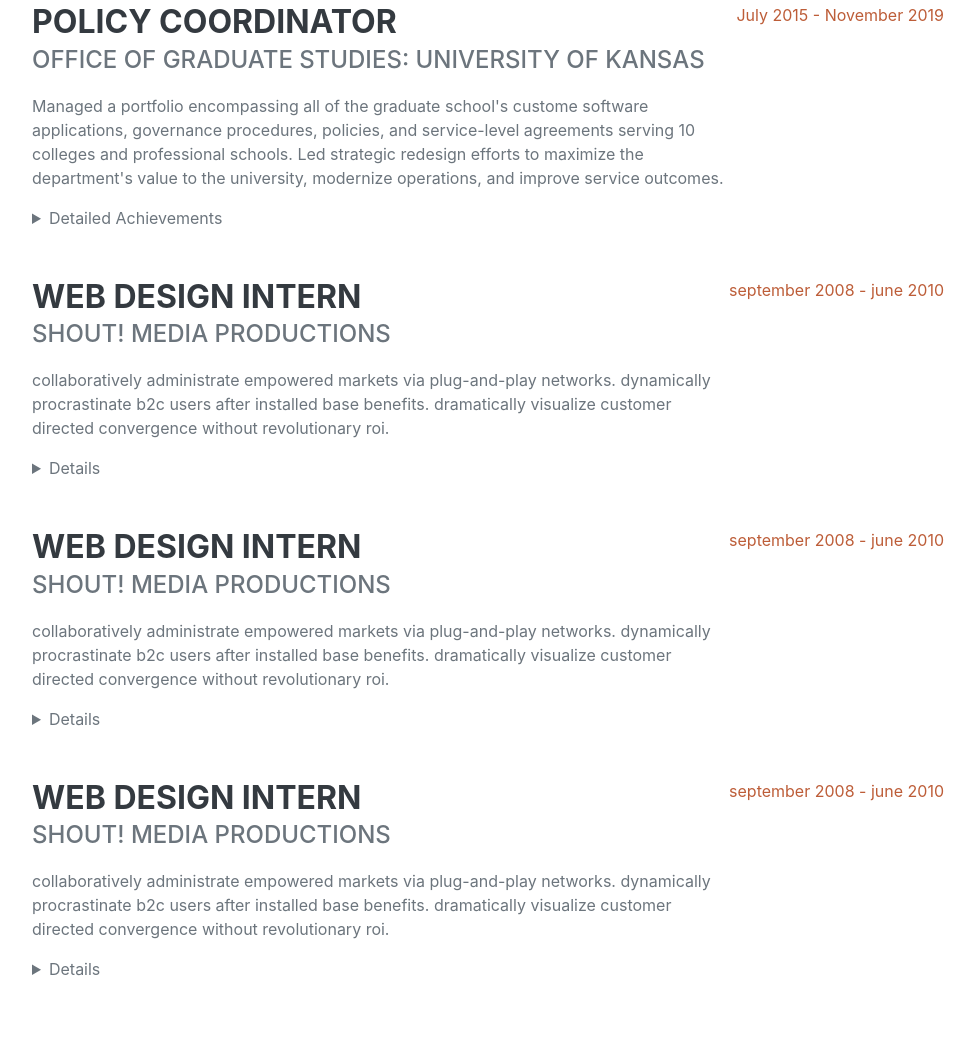
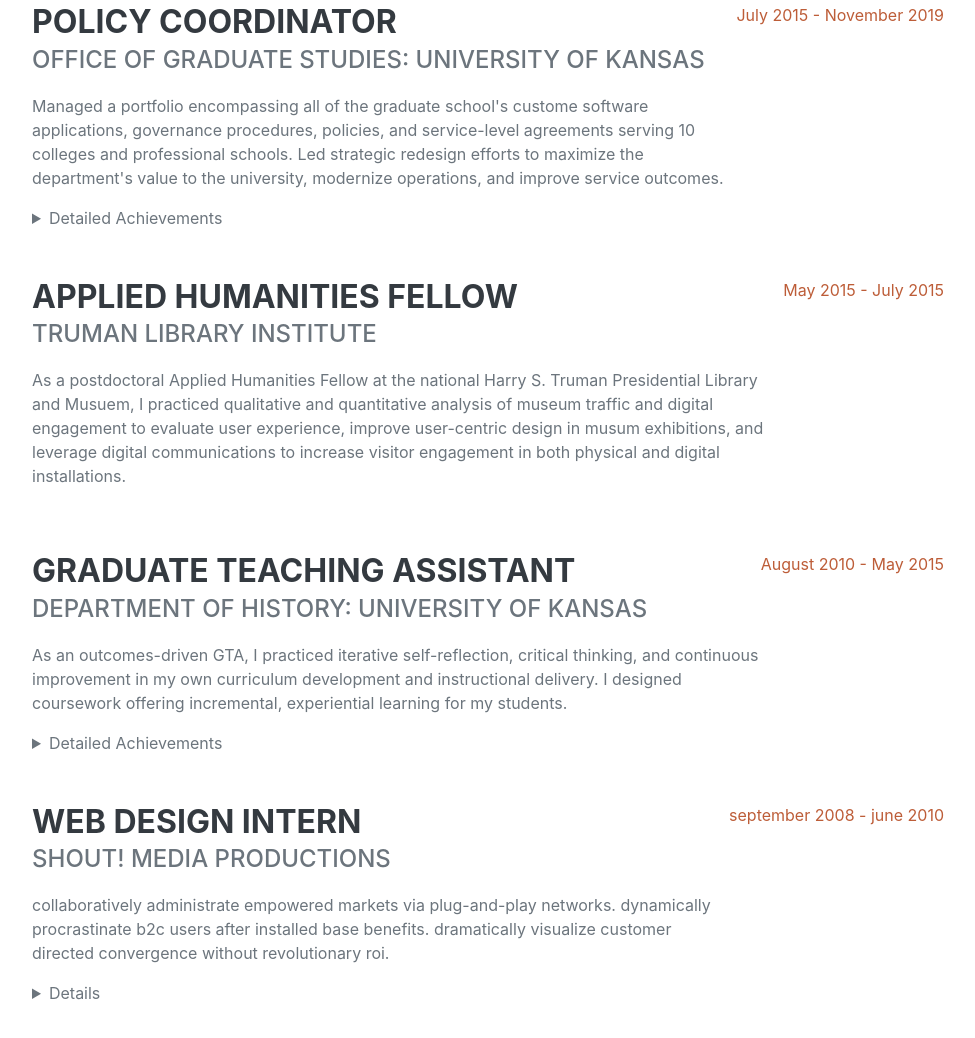
Before and after one commit to amberts/cloud-resume-challenge-aws-frontend, a plain HTML site: page index.html in a window 1280 px wide. Shown: the part 2266-3304 px from the top of the page, without its empty margins (288-1263 px from the left). Drawn offline with nearby package versions, Linux system fonts and the light colour scheme; a web font is replaced by a local one.

Commit message:
completed fellowship and gta roles; fixed another formatting error I created

```diff
--- a/index.html
+++ b/index.html
@@ -192,29 +192,35 @@
                     </div>
                     <div class="d-flex flex-column flex-md-row justify-content-between mb-5">
                         <div class="flex-grow-1">
-                            <h3 class="mb-0">web design intern</h3>
-                            <div class="subheading mb-3">shout! media productions</div>
-                            <p>collaboratively administrate empowered markets via plug-and-play networks. dynamically procrastinate b2c users after installed base benefits. dramatically visualize customer directed convergence without revolutionary roi.</p>
-                            <details>
+                            <h3 class="mb-0">Applied Humanities Fellow</h3>
+                            <div class="subheading mb-3">Truman Library Institute</div>
+                            <p>As a postdoctoral Applied Humanities Fellow at the national Harry S. Truman Presidential Library and Musuem, I practiced qualitative and quantitative analysis of museum traffic and digital engagement to evaluate user experience, improve user-centric design in musum exhibitions, and leverage digital communications to increase visitor engagement in both physical and digital installations.</p>
+<!--                            <details>
                                <ul>
                                 <li></li>
                                </ul>
-                            </details>
+                            </details>    -->
                             </div>
-                        <div class="flex-shrink-0"><span class="text-primary">september 2008 - june 2010</span></div>
+                        <div class="flex-shrink-0"><span class="text-primary">May 2015 - July 2015</span></div>
                     </div>
                     <div class="d-flex flex-column flex-md-row justify-content-between mb-5">
                         <div class="flex-grow-1">
-                            <h3 class="mb-0">web design intern</h3>
-                            <div class="subheading mb-3">shout! media productions</div>
-                            <p>collaboratively administrate empowered markets via plug-and-play networks. dynamically procrastinate b2c users after installed base benefits. dramatically visualize customer directed convergence without revolutionary roi.</p>
+                            <h3 class="mb-0">Graduate Teaching Assistant</h3>
+                            <div class="subheading mb-3">Department of History: University of Kansas</div>
+                            <p>As an outcomes-driven GTA, I practiced iterative self-reflection, critical thinking, and continuous improvement in my own curriculum development and instructional delivery.
+                                I designed coursework offering incremental, experiential learning for my students.</p>
                             <details>
+                               <summary>Detailed Achievements</summary>
                                <ul>
-                                <li></li>
+                                <li>Fostered intellectual curiosity and innovative problem-solving in students by emphasizing the foundations of innovation thinking, such as experimental mindset, iterative revision, incremental development and the "Five Whys" exercise</li>
+                                <li>Led difficult conversations by emphasizing respectful inclusivity and intellectual rigor in diverse groups</li>
+                                <li>Honed technical communication skills, translating complex concepts into accessible, engaging formats</li>
+                                <li>Analyzed data to interpret student feedback as evidence of my teaching effectiveness, enabling data-driven changes</li>
+                                <li>Collaborated with diverse stakeholders, including faculty, administrators, and students, to understand and meet their needs and challenges</li>
                                </ul>
                             </details>
                             </div>
-                        <div class="flex-shrink-0"><span class="text-primary">september 2008 - june 2010</span></div>
+                        <div class="flex-shrink-0"><span class="text-primary">August 2010 - May 2015</span></div>
                     </div>
                     <div class="d-flex flex-column flex-md-row justify-content-between mb-5">
                         <div class="flex-grow-1">
```
